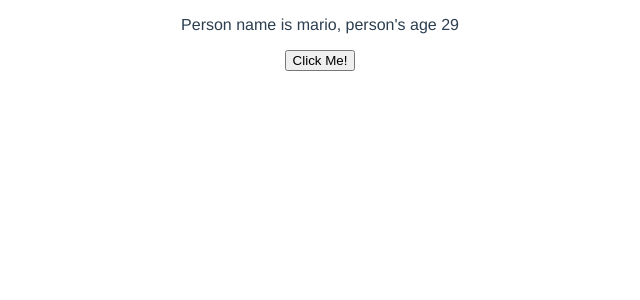
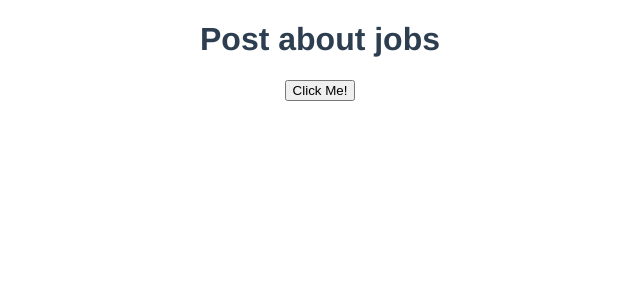
Before and after one commit to OlgaModified/vueJStut, a Vue app in the folder composition-blog/: page / in a window 1280 px wide. Shown: the top 300 px of the page, without its empty margins (320-960 px from the left). Built offline with nearby package versions, Linux system fonts and the light colour scheme.

Commit message:
added test data

```diff
--- a/composition-blog/src/views/Home.vue
+++ b/composition-blog/src/views/Home.vue
@@ -1,7 +1,8 @@
 <template>
   <div class="home">
-    <p ref="p">Person name is {{name}}, person's age {{ age }}</p>
-    <button @click="handleClick">Click Me!</button>
+    <h1>Post about jobs</h1>
+    <p ></p>
+    <button>Click Me!</button>
   </div>
 </template>
 
@@ -15,14 +16,12 @@ export default {
   setup() {
     //console.log('setup')
 
-    const p = ref(null)
-    let name = 'mario'
-    let age = '29'
+    const jobs = ref([
+        {title: "Web Developer", id: 1, body: "A web developer is a programmer who specializes in, or is specifically engaged in, the development of World Wide Web applications using a client–server ..."},
+        {title: "Software Developer", id: 1, body: "Agile software development services for ambitious organizations. Flexible partnership. We implement robust processes in software development that result in reliable solutions. 16+ years of experience. Excellent tech know-how. We offer peace of mind."}
+        ])
 
-    const handleClick = ()=>{
-      console.log(p)
-    }
-    return {name, age, handleClick, p}
+    return {jobs}
   },
   data() {
     return {
```
